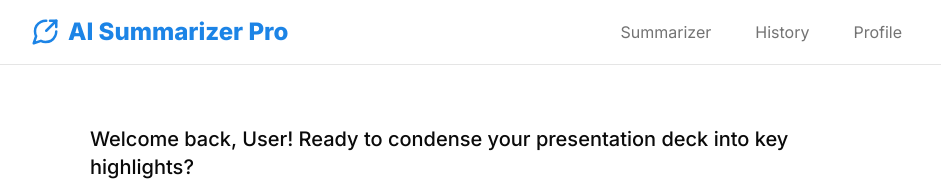
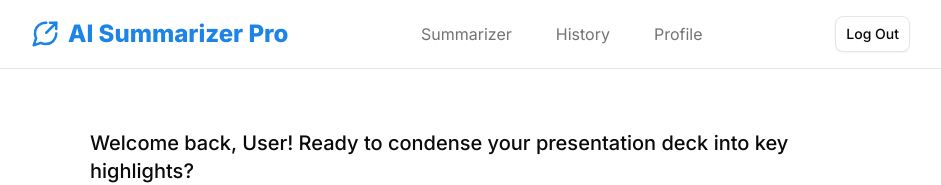
Before and after one commit to Michael3682/ppt-summarizer-client, a Next.js app: page /summarizer in a window 1280 px wide. Shown: the top 185 px of the page, without its empty margins (170-1111 px from the left). Built offline with nearby package versions, Linux system fonts and the light colour scheme; no server answers.

Commit message:
Added LogoutButton to Header component

```diff
--- a/components/common/Header.tsx
+++ b/components/common/Header.tsx
@@ -3,6 +3,7 @@
 import Link from "next/link"
 import Logo from "@/components/common/Logo"
 import { usePathname } from "next/navigation"
+import LogoutButton from "@/components/features/auth/LogoutButton"
 
 const navLinks = [
     { href: "/", label: "Summarizer" },
@@ -38,6 +39,7 @@ export default function Header() {
                     )
                 })}
             </nav>
+            <LogoutButton />
         </header>
     )
 }
```
